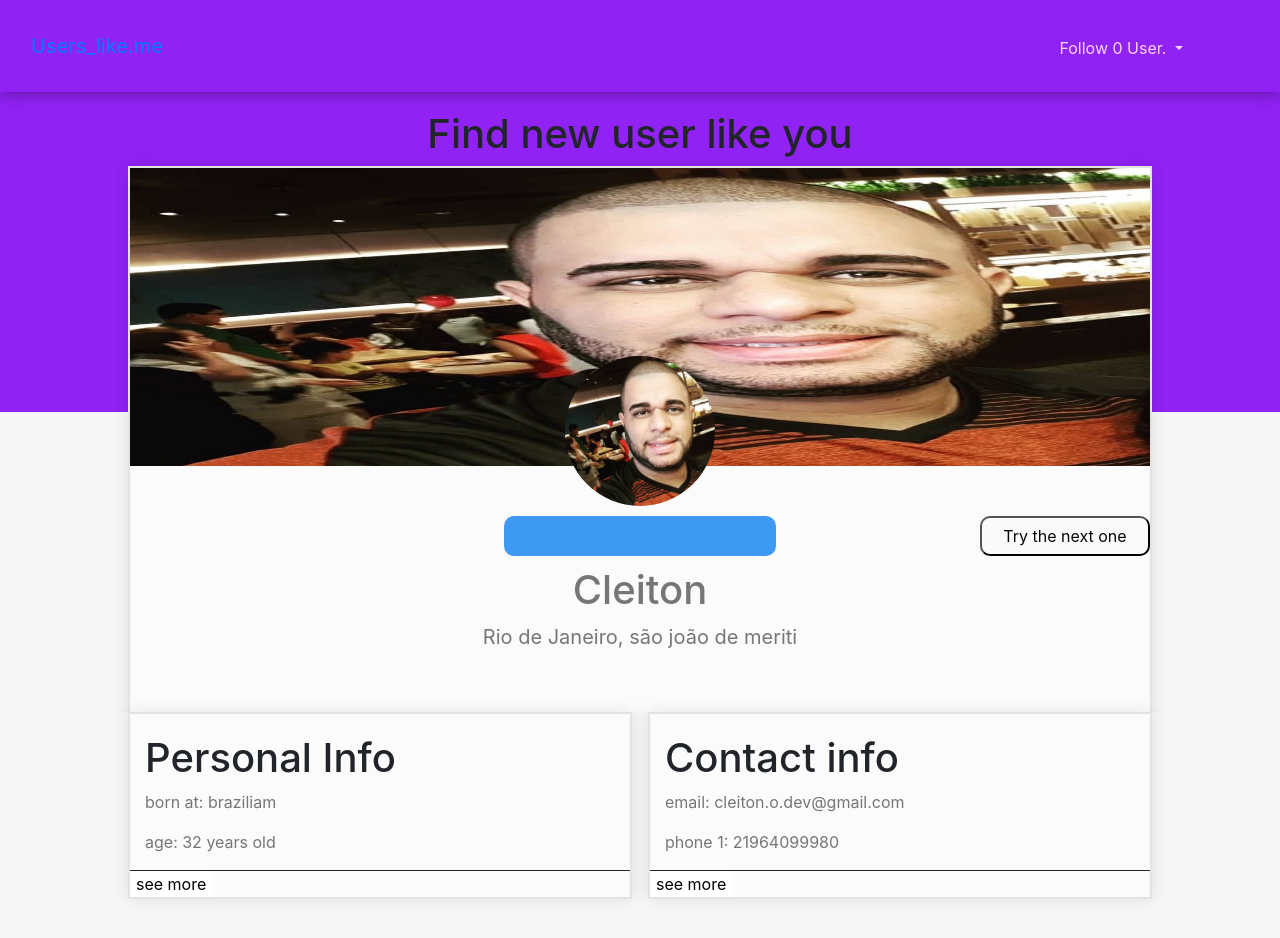
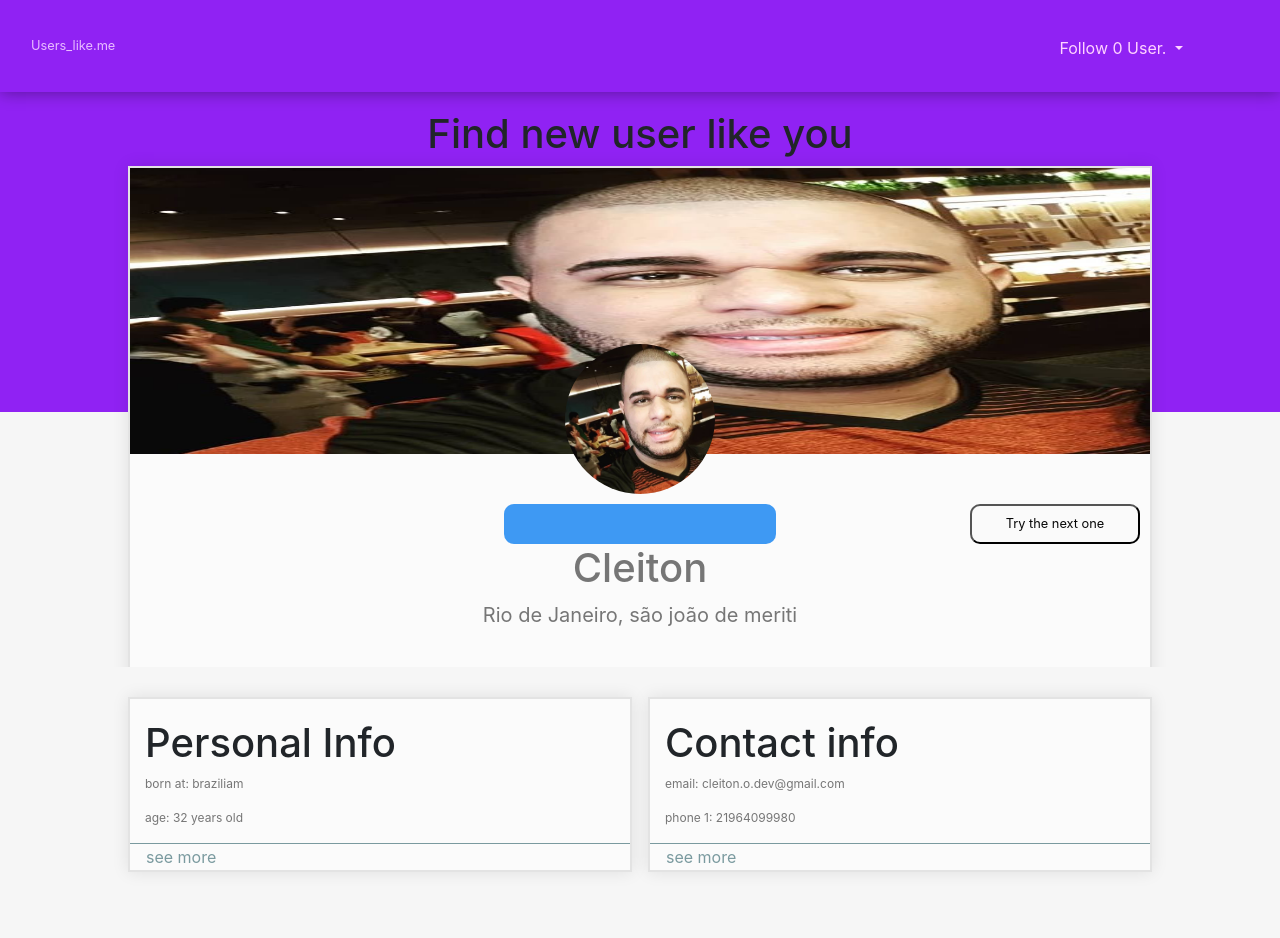
Before and after one commit to cleitonosilva/Challenge-B2W, an Angular app: page / in a window 1280 px wide. Shown: the top 938 px of the page. Built offline with nearby package versions, Linux system fonts and the light colour scheme.

Commit message:
aplicação de estilo

```diff
--- a/src/app/components/home/home.component.scss
+++ b/src/app/components/home/home.component.scss
@@ -1,15 +1,17 @@
 .dropdown-menu-end {
-  margin-left: -350px;
   width: 380px;
+  @media (min-width: 561px) {
+    margin-left: -245px;
+  }
   @media (max-width: 560px) {
-    margin-left: -340px;
+    margin-left: -250px;
   }
   @media (max-width: 420px) {
-    margin-left: -260px;
+    margin-left: -188px;
     width: 320px;
   }
-  @media (max-width: 330px) {
-    margin-left: -243px;
+  @media (max-width: 365px) {
+    margin-left: -140px;
     width: 300px;
   }
 
@@ -77,8 +79,15 @@
   background: #9022f3;
   box-shadow: 0 0 1em rgba(0, 0, 0, 0.411);
 
+.menu--title{
+
+  color: #e9bdff;
+  font-size: 80%;
+}
+
   .menu--text {
     color: #ffd3ff;
+
   }
 
   .menu--dropdown {
@@ -110,23 +119,27 @@
 
   .box--info {
     width: 80%;
-    height: 250vh;
+    height: 180%;
     margin: auto;
+
 
     .box--title {
       text-align: center;
       color: #9022f3;
       font-size: 1px;
+
     }
 
     .box--title-twoo {
       text-align: center;
       margin-top: 5px;
+      background: #9022f3;
+
     }
 
     .box--user {
       width: 100%;
-      height: 30%;
+      height: 100%;
       border-style: solid;
       border-color: rgba(0, 0, 0, 0.096);
       border-width: 2px;
@@ -222,6 +235,28 @@
               margin-bottom: 10px;
             }
           }
+
+          .btn--user--fl{
+            width: 80%;
+            height: 40px;
+            display: flex;
+            background: #3e99f3;
+            color: rgb(243, 12, 12);
+            border-radius:10px;
+            font-size:100%;
+            justify-content: center;
+            text-align: center;
+            margin: auto;
+            outline: none;
+            border: none;
+            align-items: center;
+            font-weight: bold;
+
+            @media (max-width: 720px) {
+              width: 50%;
+              margin-bottom: 10px;
+            }
+          }
         }
 
         .btn--guard--two {
@@ -238,8 +273,8 @@
             background: #fafafa;
             color: #070707;
             border-radius:10px;
-            font-size:100%;
-
+            font-size:80%;
+            margin-right: 10px;
             text-align: center;
 
             outline: none;
@@ -254,7 +289,6 @@
     .info--user--box {
       width: 100%;
       height: auto;
-      margin-top: 10px;
       display: flex;
       align-items: center;
       justify-content: center;
@@ -283,14 +317,15 @@
 .cards--box {
   width: 100%;
   height: 100%;
-  margin-top: 300px;
+  margin-top: 255px;
   display: flex;
   justify-content: center;
   justify-items: center;
   background: #f6f6f6;
+  margin-bottom: 100px;
 
   @media (max-width: 504px) {
-    margin-top: 340px;
+    margin-top: 304px;
   }
 
   .card--user {
@@ -299,6 +334,8 @@
     grid-template-columns: repeat(2, 1fr);
     column-gap: 1rem; /* espaço entre as imagens ou os quadrados */
     height: 50%;
+    margin-top: 30px;
+
     @media (max-width: 400px) {
       display: flex;
       flex-direction: column;
@@ -372,16 +409,19 @@
     color: #767676;
     margin-left: 15px;
     width: 80%;
+    font-size: 12px;
   }
 
   .personal--more {
     width: 100%;
-    border-top: 1px solid;
+    border-top: 1px solid #7a9a9f;
   }
 
   .personal--btn {
     border: none;
     outline: none;
-    background: #fff;
+    background: #fbfbfb;
+    color: #7a9a9f;
+    margin-left: 10px;
   }
 }
```
